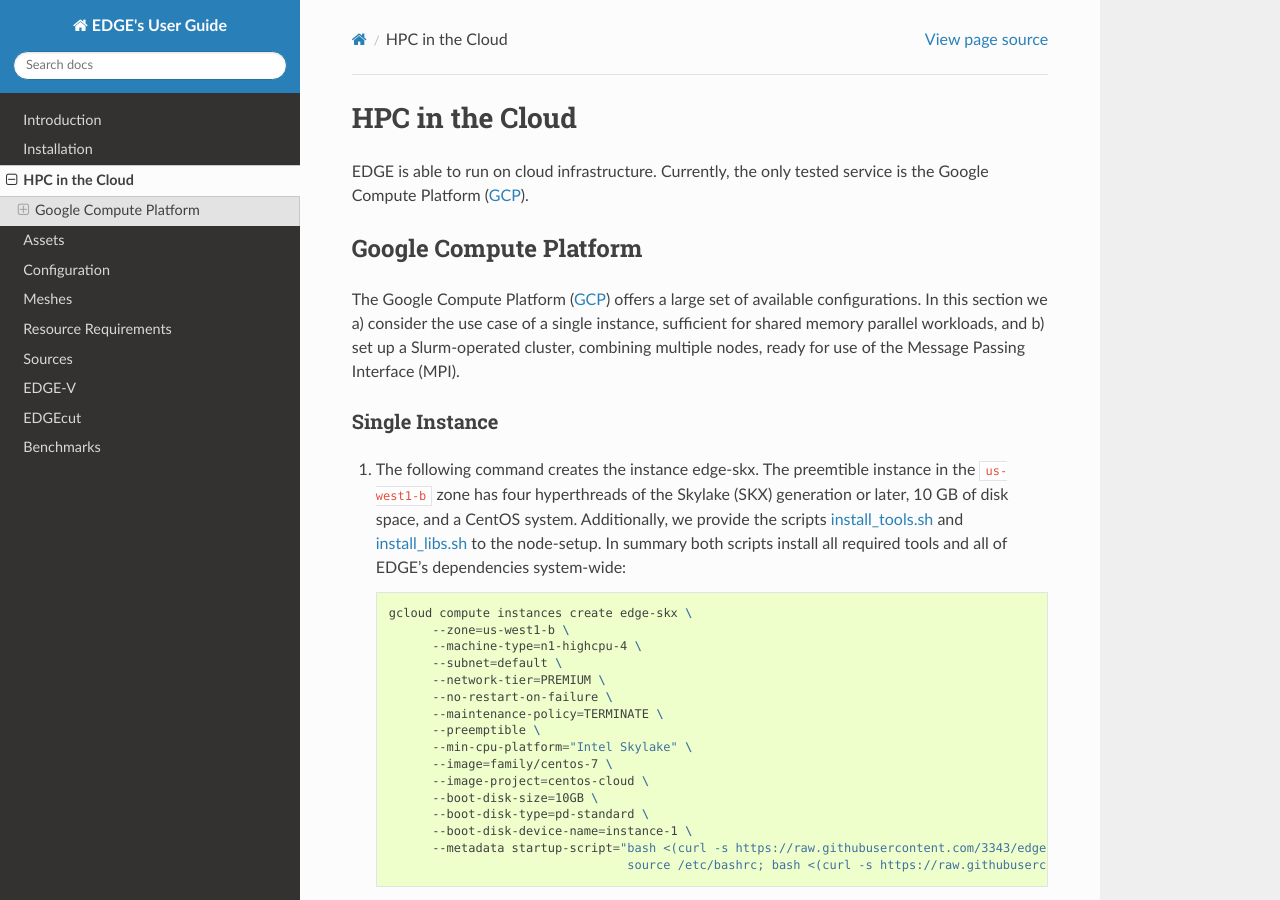
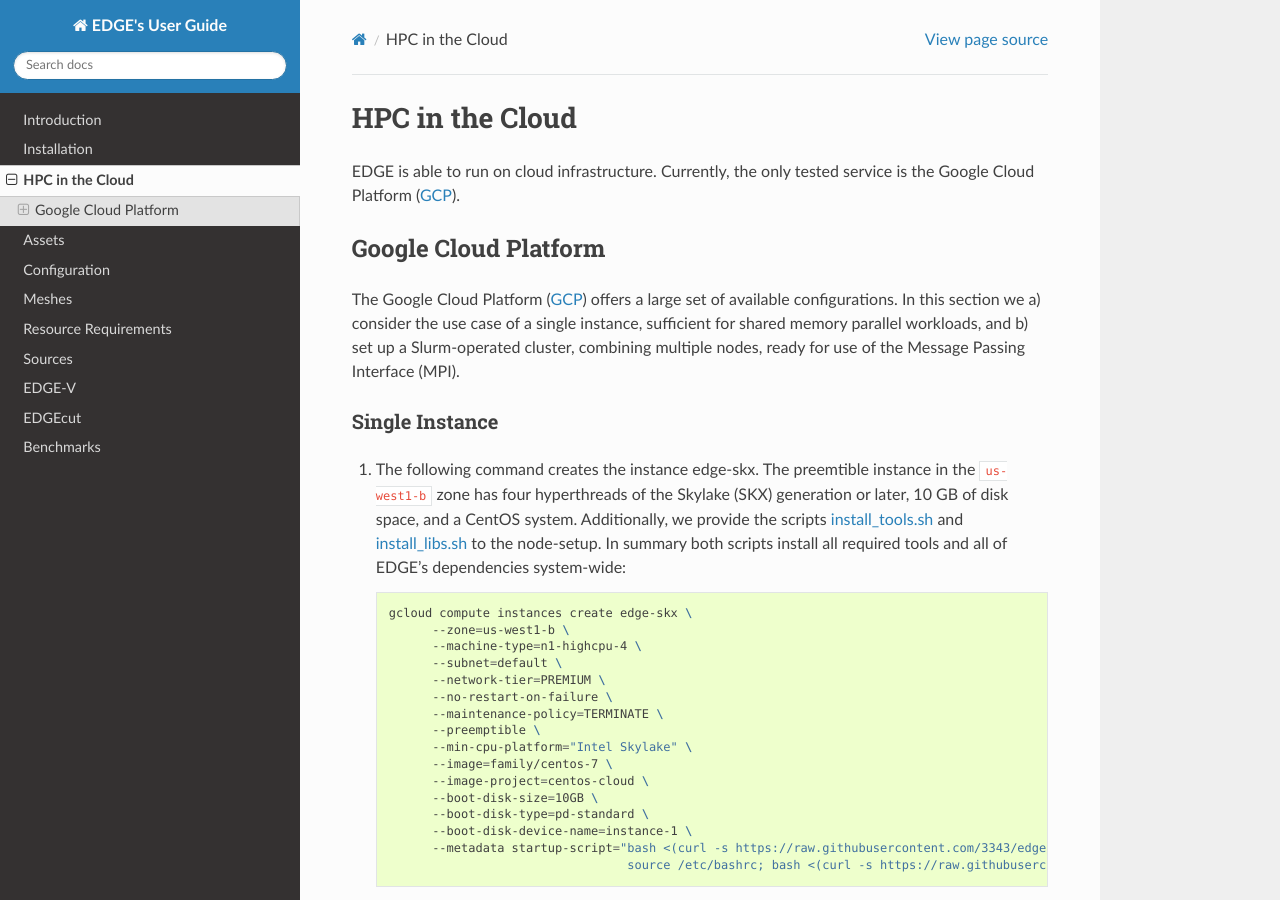
Before and after one commit to dclenz/edge_usr, a Sphinx documentation site: the page built from docs/chapters/setup/cloud.rst, in a window 1280 px wide and 900 px high. Built offline with Sphinx 7.4.7 and the Read the Docs theme 2.0.0, drawn with Linux system fonts in a browser that asks for light colours.

Commit message:
Fixed GCP name.

```diff
--- a/docs/chapters/setup/cloud.rst
+++ b/docs/chapters/setup/cloud.rst
@@ -1,11 +1,11 @@
 HPC in the Cloud
 ================
 EDGE is able to run on cloud infrastructure.
-Currently, the only tested service is the Google Compute Platform (`GCP <https://cloud.google.com/compute/docs/>`_).
+Currently, the only tested service is the Google Cloud Platform (`GCP <https://cloud.google.com/compute/docs/>`_).
 
-Google Compute Platform
------------------------
-The Google Compute Platform (`GCP <https://cloud.google.com/compute/docs/>`_) offers a large set of available configurations.
+Google Cloud Platform
+---------------------
+The Google Cloud Platform (`GCP <https://cloud.google.com/compute/docs/>`_) offers a large set of available configurations.
 In this section we a) consider the use case of a single instance, sufficient for shared memory parallel workloads,
 and b) set up a Slurm-operated cluster, combining multiple nodes, ready for use of the Message Passing Interface (MPI).
 
```
